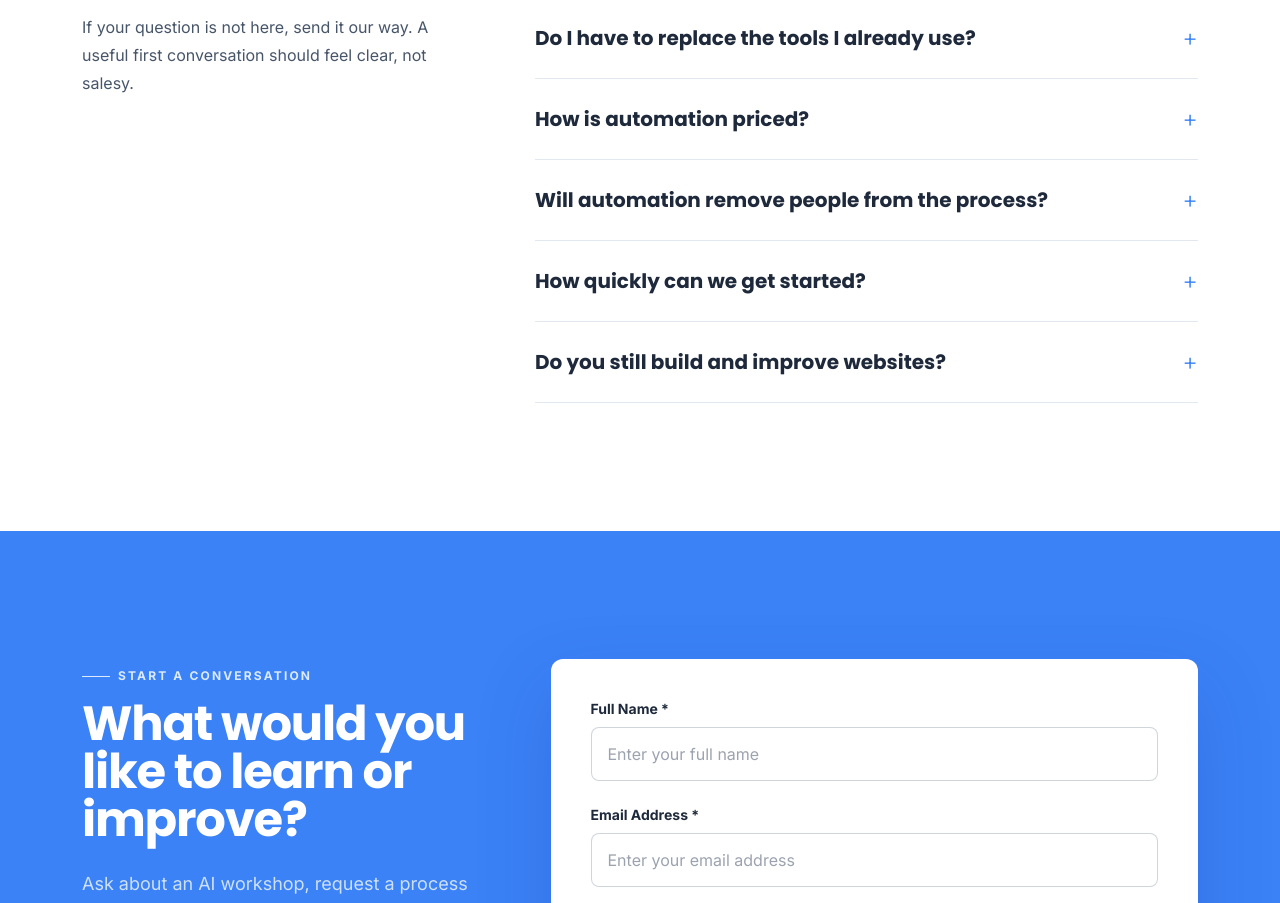
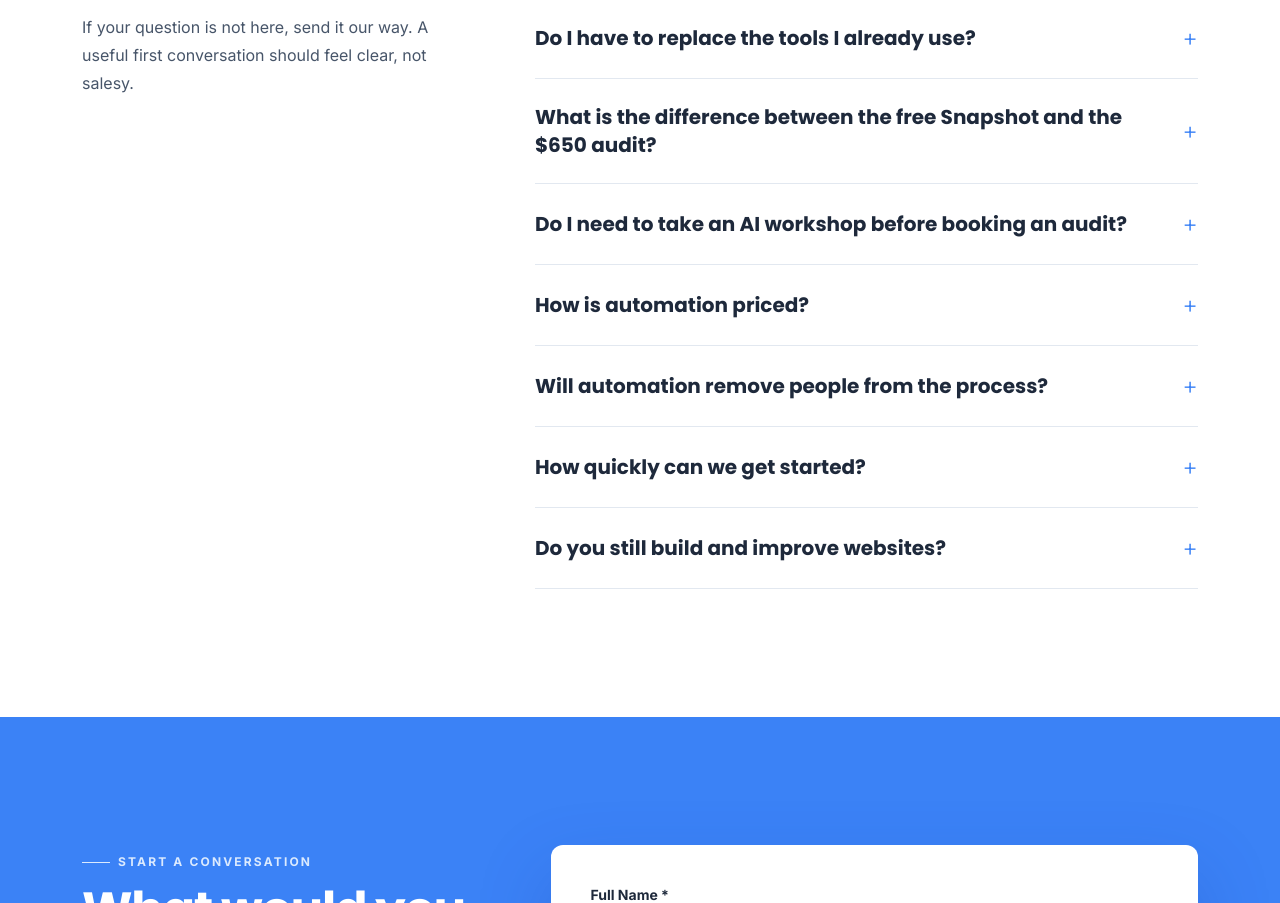
Before and after one commit to Procstar13/LaunchLocal, a Next.js app: page / in a window 1280 px wide. Shown: the part 6863-7766 px from the top of the page. Built offline with nearby package versions, Linux system fonts and the light colour scheme; no server answers.

Commit message:
Clarify service selection and support education-led funnel

```diff
--- a/src/components/FAQ.tsx
+++ b/src/components/FAQ.tsx
@@ -10,6 +10,14 @@ const faqs = [
   {
     question: 'Do I have to replace the tools I already use?',
     answer: 'Usually, no. We start by mapping the systems you already have and look for practical ways to connect them. If a tool is the source of the problem, we will explain the tradeoff before recommending a change.',
+  },
+  {
+    question: 'What is the difference between the free Snapshot and the $650 audit?',
+    answer: 'The free Business Systems Snapshot is a self-guided questionnaire to identify what may need attention. The $650 Business Process Audit includes deeper discovery, interviews, a current-state process map, and written recommendations. It does not include implementation.',
+  },
+  {
+    question: 'Do I need to take an AI workshop before booking an audit?',
+    answer: 'No. Education is a useful entry point, not a requirement. You can request an audit or discuss an implementation whenever you are ready.',
   },
   {
     question: 'How is automation priced?',
```
